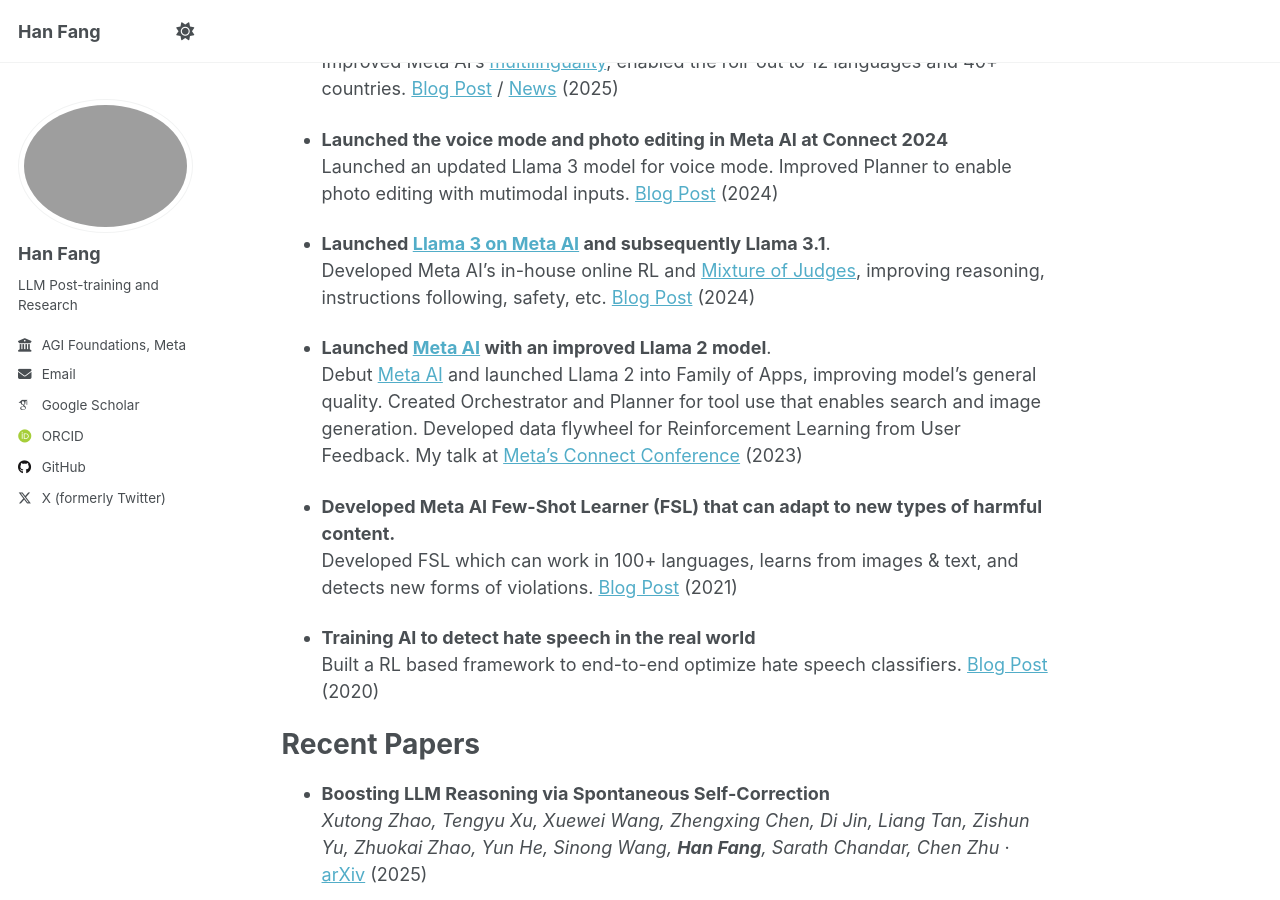
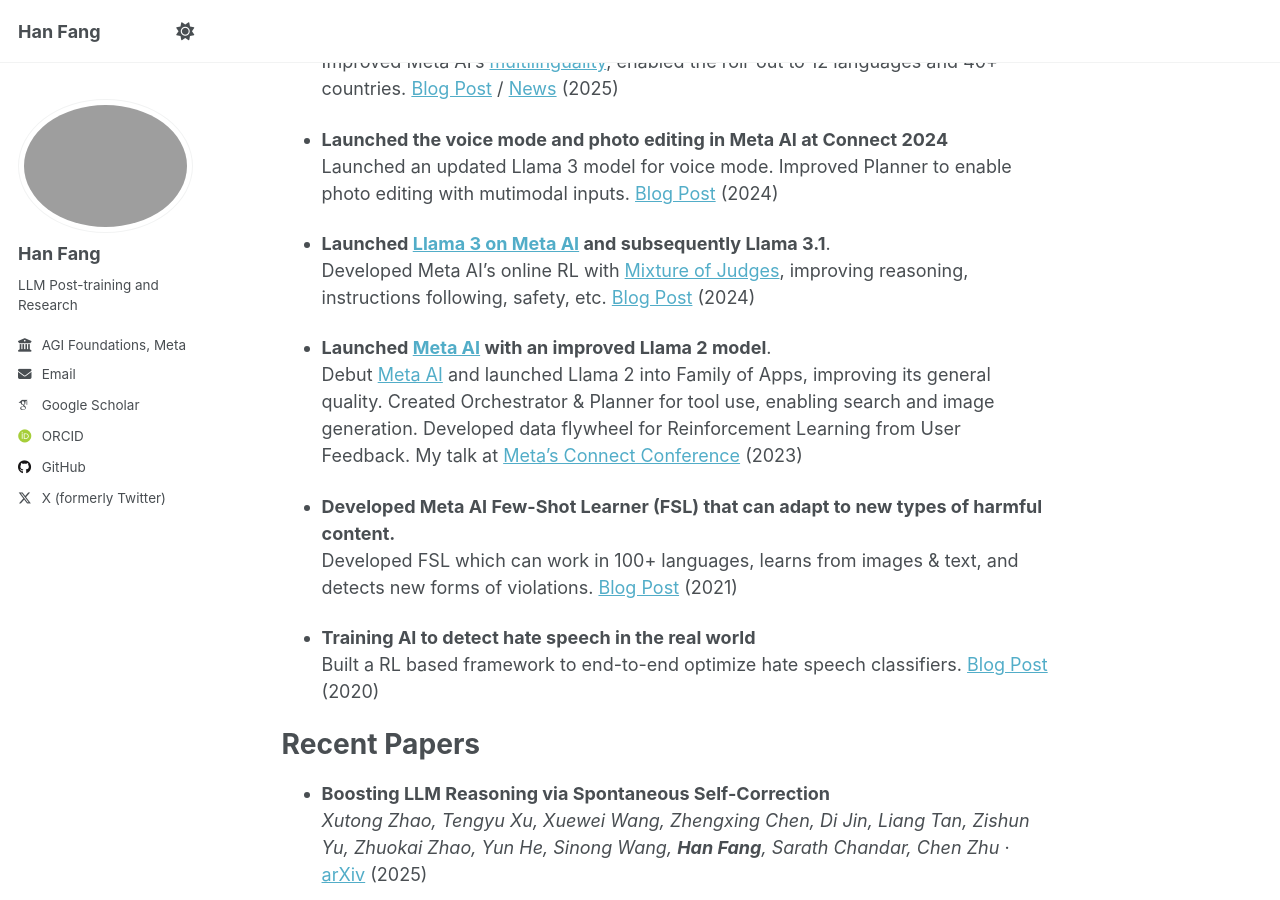
Before and after one commit to hanfang/hanfang.github.io, a Jekyll site: the page built from _pages/about.md, in a window 1280 px wide and 900 px high, scrolled down 539 px. Built offline with Jekyll 4.4.1, drawn with Linux system fonts in a browser that asks for light colours; some web fonts are replaced.

Commit message:
Update about.md

```diff
--- a/_pages/about.md
+++ b/_pages/about.md
@@ -24,10 +24,10 @@
   Launched an updated Llama 3 model for voice mode. Improved Planner to enable photo editing with mutimodal inputs. [Blog Post](https://about.fb.com/news/2024/09/metas-ai-product-news-connect/) (2024)
 
 * **Launched [Llama 3 on Meta AI](https://ai.meta.com/blog/meta-llama-3/) and subsequently Llama 3.1**.
-  Developed Meta AI’s in-house online RL and [Mixture of Judges](https://arxiv.org/abs/2409.20370), improving reasoning, instructions following, safety, etc. [Blog Post](https://ai.meta.com/blog/meta-llama-3-1/) (2024)
+  Developed Meta AI’s online RL with [Mixture of Judges](https://arxiv.org/abs/2409.20370), improving reasoning, instructions following, safety, etc. [Blog Post](https://ai.meta.com/blog/meta-llama-3-1/) (2024)
 
 * **Launched [Meta AI](https://www.meta.ai/) with an improved Llama 2 model**.
-  Debut [Meta AI](https://about.fb.com/news/2023/09/introducing-ai-powered-assistants-characters-and-creative-tools/) and launched Llama 2 into Family of Apps, improving model’s general quality. Created  Orchestrator and Planner for tool use that enables search and image generation. Developed data flywheel for Reinforcement Learning from User Feedback. My talk at [Meta's Connect Conference](https://developers.facebook.com/videos/2023/building-metas-next-generation-ai-product-experiences-with-llama/) (2023)
+  Debut [Meta AI](https://about.fb.com/news/2023/09/introducing-ai-powered-assistants-characters-and-creative-tools/) and launched Llama 2 into Family of Apps, improving its general quality. Created Orchestrator & Planner for tool use, enabling search and image generation. Developed data flywheel for Reinforcement Learning from User Feedback. My talk at [Meta's Connect Conference](https://developers.facebook.com/videos/2023/building-metas-next-generation-ai-product-experiences-with-llama/) (2023)
 
 * **Developed Meta AI Few-Shot Learner (FSL) that can adapt to new types of harmful content.**
   Developed FSL which can work in 100+ languages, learns from images & text, and detects new forms of violations. [Blog Post](https://ai.meta.com/blog/harmful-content-can-evolve-quickly-our-new-ai-system-adapts-to-tackle-it/) (2021)
```
